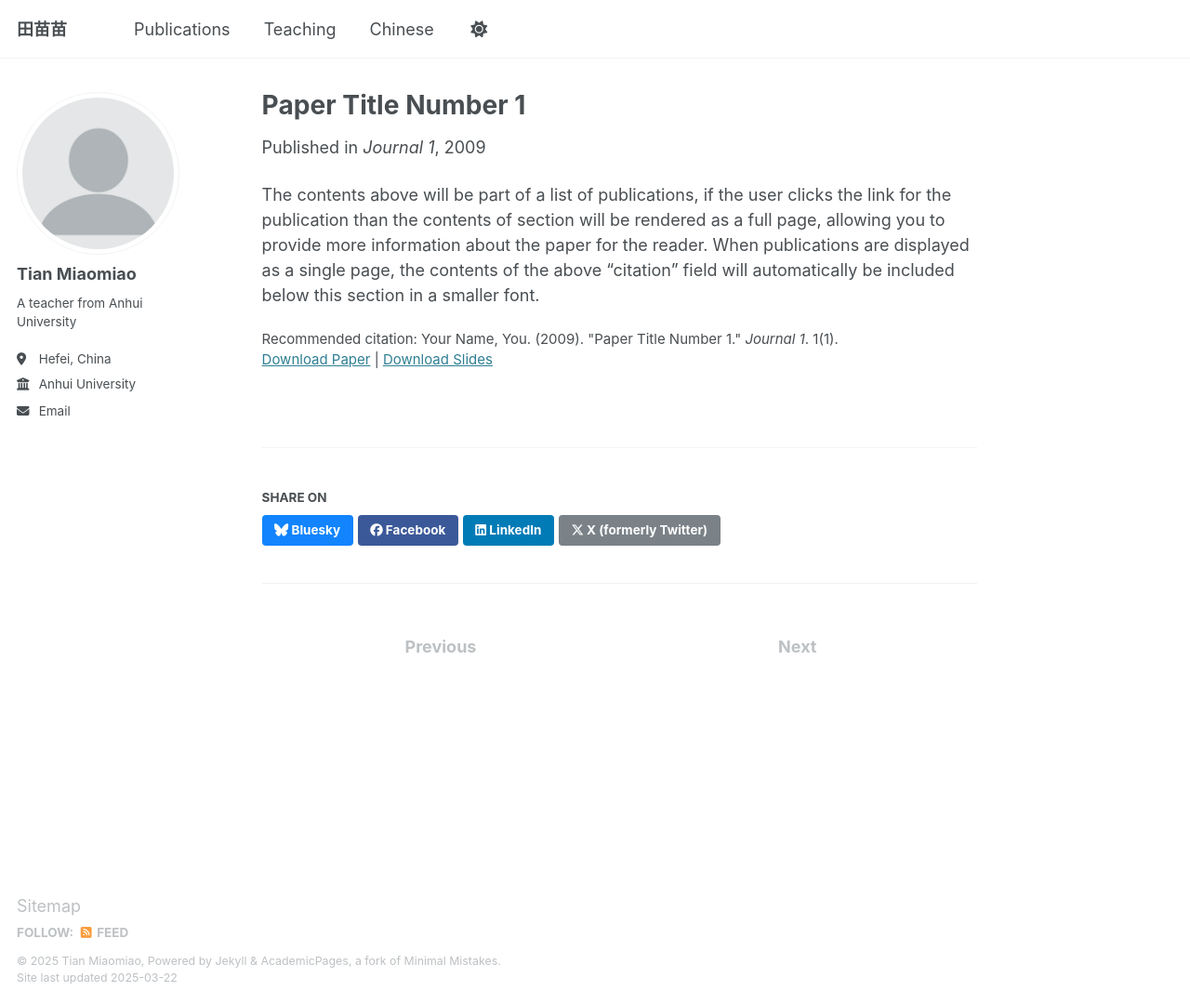
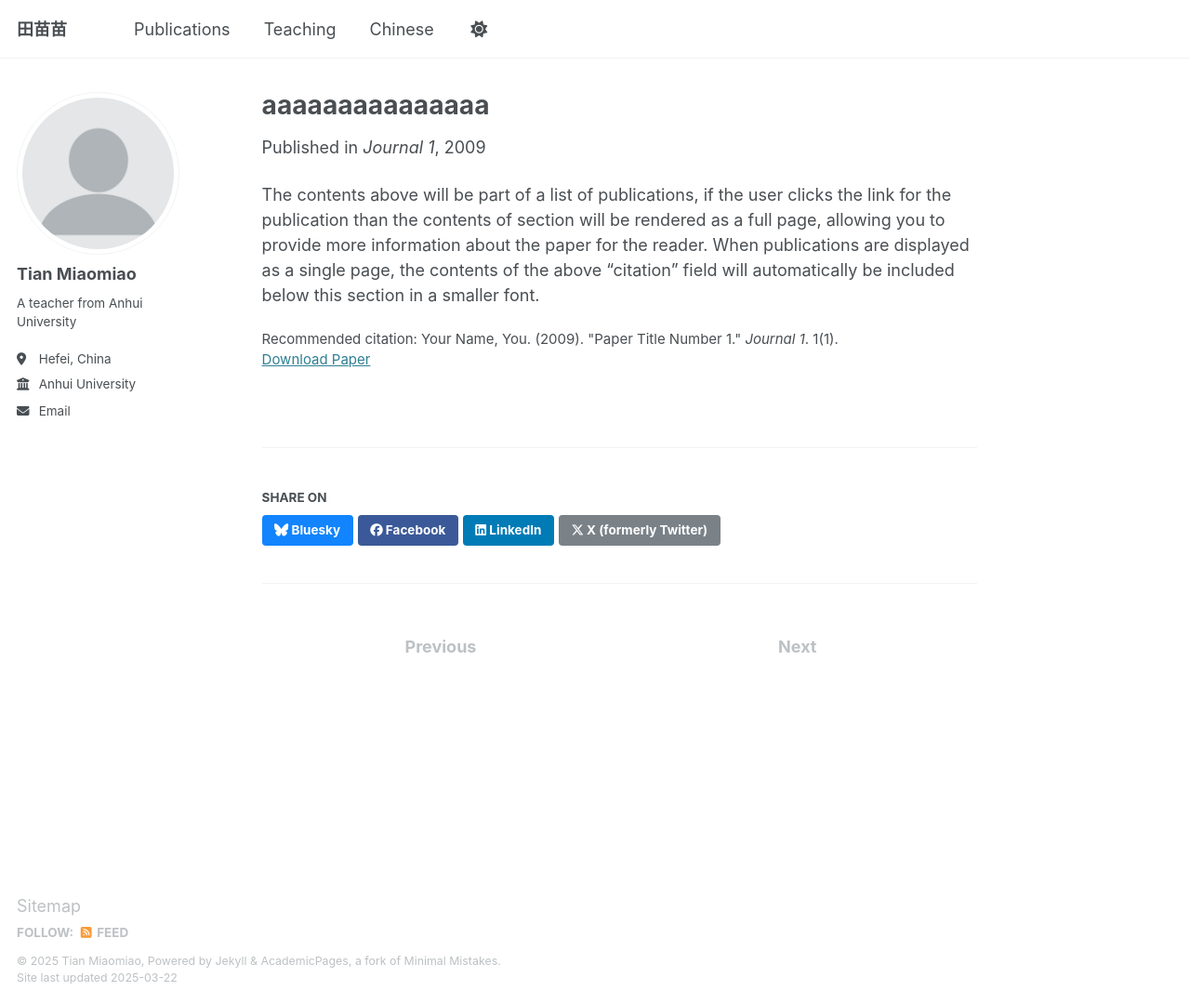
Before and after one commit to dmtian/dmtian.github.io, a Jekyll site: the page built from _publications/2009-10-01-paper-title-number-1.md, in a window 1280 px wide and 1080 px high. Shown: the whole window at 93% size. Built offline with Jekyll 4.4.1, drawn with Linux system fonts in a browser that asks for light colours.

Commit message:
Add files via upload

```diff
--- a/_publications/2009-10-01-paper-title-number-1.md
+++ b/_publications/2009-10-01-paper-title-number-1.md
@@ -1,12 +1,12 @@
 ---
-title: "Paper Title Number 1"
+title: "aaaaaaaaaaaaaaa"
 collection: publications
 category: manuscripts
 permalink: /publication/2009-10-01-paper-title-number-1
 excerpt: 'This paper is about the number 1. The number 2 is left for future work.'
 date: 2009-10-01
 venue: 'Journal 1'
-slidesurl: 'http://academicpages.github.io/files/slides1.pdf'
+slidesurl:
 paperurl: 'http://academicpages.github.io/files/paper1.pdf'
 citation: 'Your Name, You. (2009). &quot;Paper Title Number 1.&quot; <i>Journal 1</i>. 1(1).'
 ---
```
